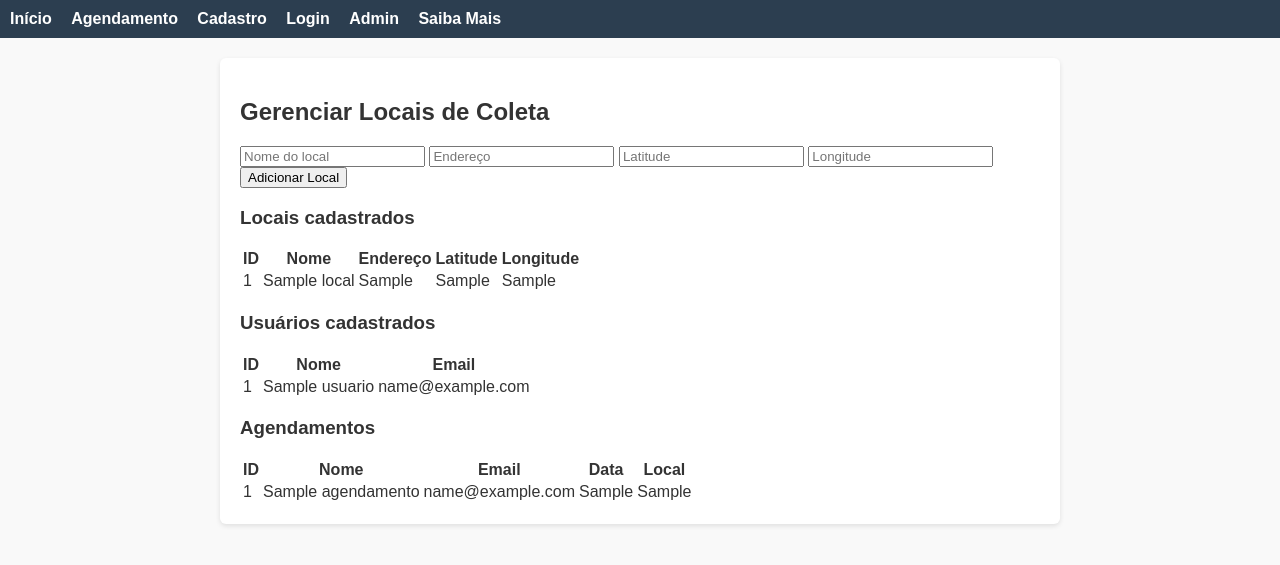
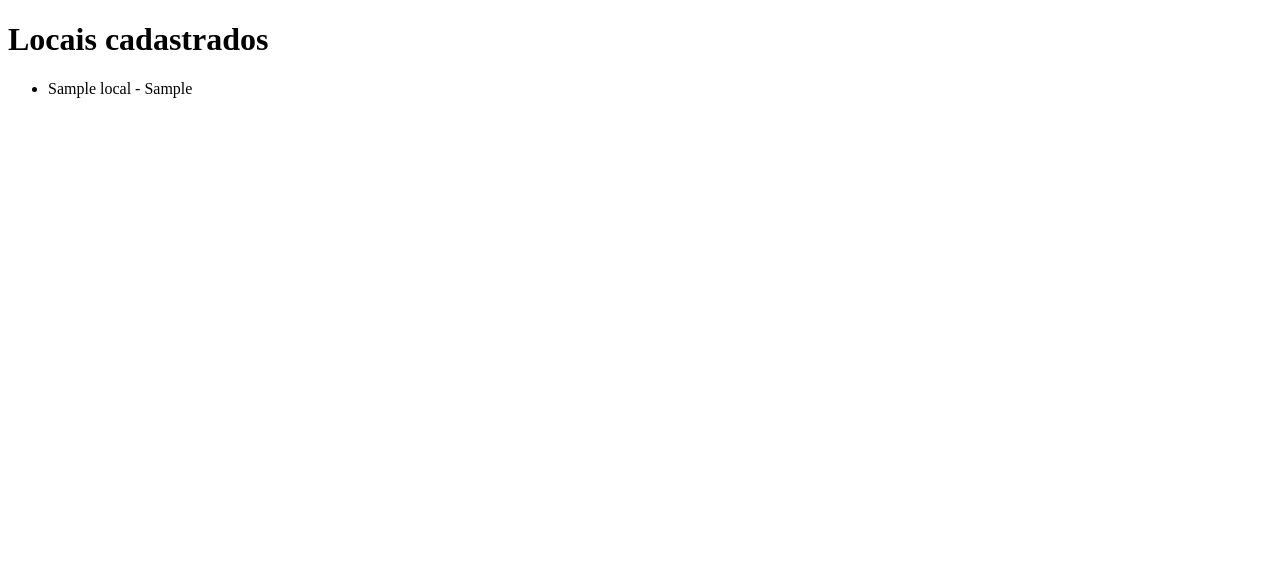
Before and after one commit to livia0506207os-netizen/EcoDescarte, a Flask app: page /admin/locais in a window 1280 px wide. Shown: the top 565 px of the page. Run offline with Flask 3, Linux system fonts and the light colour scheme; tables that the repository leaves empty hold one stand-in row (values such as "Sample post").

Commit message:
Correção admin e templates ajustados

```diff
--- a/app.py
+++ b/app.py
@@ -1,22 +1,18 @@
-from flask import Flask, render_template, request, redirect, url_for, session
+import os
+from flask import Flask, render_template, request, redirect, url_for, flash, session
 from flask_sqlalchemy import SQLAlchemy
-import os, json
+from werkzeug.security import generate_password_hash, check_password_hash
 
 app = Flask(__name__)
-app.secret_key = "segredo-super-seguro"
+app.secret_key = "chave-secreta"
 
-# Configuração do banco
-db_url = os.environ.get("DATABASE_URL")
-if db_url and db_url.startswith("postgres://"):
-    db_url = db_url.replace("postgres://", "postgresql+pg8000://")
-else:
-    db_url = "sqlite:///local.db"
+# Configuração do banco (Render usa variável DATABASE_URL)
+app.config['SQLALCHEMY_DATABASE_URI'] = os.environ.get("DATABASE_URL")
+app.config['SQLALCHEMY_TRACK_MODIFICATIONS'] = False
 
-app.config["SQLALCHEMY_DATABASE_URI"] = db_url
-app.config["SQLALCHEMY_TRACK_MODIFICATIONS"] = False
 db = SQLAlchemy(app)
 
-# Modelos
+# ----------------- MODELOS -----------------
 class Usuario(db.Model):
     id = db.Column(db.Integer, primary_key=True)
     nome = db.Column(db.String(100), nullable=False)
@@ -34,30 +30,28 @@ class Local(db.Model):
     id = db.Column(db.Integer, primary_key=True)
     nome = db.Column(db.String(100), nullable=False)
     endereco = db.Column(db.String(200), nullable=False)
-    latitude = db.Column(db.String(50), nullable=True)
-    longitude = db.Column(db.String(50), nullable=True)
+    latitude = db.Column(db.String(50))
+    longitude = db.Column(db.String(50))
 
+# Cria tabelas automaticamente
 with app.app_context():
     db.create_all()
 
-# Rotas
+# ----------------- ROTAS -----------------
 @app.route("/")
 def index():
     return render_template("index.html")
-
-@app.route("/saibamais")
-def saibamais():
-    return render_template("saibamais.html")
 
 @app.route("/cadastro", methods=["GET", "POST"])
 def cadastro():
     if request.method == "POST":
         nome = request.form["nome"]
         email = request.form["email"]
-        senha = request.form["senha"]
-        novo_usuario = Usuario(nome=nome, email=email, senha=senha)
-        db.session.add(novo_usuario)
+        senha = generate_password_hash(request.form["senha"])
+        usuario = Usuario(nome=nome, email=email, senha=senha)
+        db.session.add(usuario)
         db.session.commit()
+        flash("Usuário cadastrado com sucesso!", "success")
         return redirect(url_for("login"))
     return render_template("cadastro.html")
 
@@ -66,59 +60,45 @@ def login():
     if request.method == "POST":
         email = request.form["email"]
         senha = request.form["senha"]
-        usuario = Usuario.query.filter_by(email=email, senha=senha).first()
-        if usuario:
+        usuario = Usuario.query.filter_by(email=email).first()
+        if usuario and check_password_hash(usuario.senha, senha):
             session["usuario_id"] = usuario.id
+            flash("Login realizado com sucesso!", "success")
             return redirect(url_for("index"))
         else:
-            return "Login inválido"
+            flash("Email ou senha inválidos", "danger")
     return render_template("login.html")
-
-@app.route("/logout")
-def logout():
-    session.pop("usuario_id", None)
-    return redirect(url_for("index"))
 
 @app.route("/agendamento", methods=["GET", "POST"])
 def agendamento():
-    locais = Local.query.all()
     if request.method == "POST":
         nome = request.form["nome"]
         email = request.form["email"]
         data = request.form["data"]
         local = request.form["local"]
+        agendamento = Agendamento(nome=nome, email=email, data=data, local=local)
+        db.session.add(agendamento)
+        db.session.commit()
+        flash("Agendamento realizado com sucesso!", "success")
+        return redirect(url_for("index"))
+    locais = Local.query.all()
+    return render_template("agendamento.html", locais=locais)
 
-        novo_agendamento = Agendamento(nome=nome, email=email, data=data, local=local)
-        db.session.add(novo_agendamento)
-        db.session.commit()
-        return redirect(url_for("index"))
+@app.route("/admin/locais")
+def admin_locais():
+    locais = Local.query.all()
+    return render_template("admin_locais.html", locais=locais)
 
-    locais_json = json.dumps([{
-        "nome": l.nome,
-        "endereco": l.endereco,
-        "latitude": l.latitude,
-        "longitude": l.longitude
-    } for l in locais]) if locais else "[]"
+@app.route("/admin/agendamentos")
+def admin_agendamentos():
+    agendamentos = Agendamento.query.all()
+    return render_template("admin_agendamentos.html", agendamentos=agendamentos)
 
-    return render_template("agendamento.html", locais=locais, locais_json=locais_json)
+@app.route("/admin/usuarios")
+def admin_usuarios():
+    usuarios = Usuario.query.all()
+    return render_template("admin_usuarios.html", usuarios=usuarios)
 
-@app.route("/admin/locais", methods=["GET", "POST"])
-def admin_locais():
-    if request.method == "POST":
-        nome = request.form["nome"]
-        endereco = request.form["endereco"]
-        latitude = request.form.get("latitude")
-        longitude = request.form.get("longitude")
-        novo_local = Local(nome=nome, endereco=endereco, latitude=latitude, longitude=longitude)
-        db.session.add(novo_local)
-        db.session.commit()
-        return redirect(url_for("admin_locais"))
-
-    locais = Local.query.all()
-    usuarios = Usuario.query.all()
-    agendamentos = Agendamento.query.all()
-    return render_template("admin_locais.html", locais=locais, usuarios=usuarios, agendamentos=agendamentos)
-
+# ----------------- MAIN -----------------
 if __name__ == "__main__":
-    port = int(os.environ.get("PORT", 5000))
-    app.run(host="0.0.0.0", port=port)
+    app.run(debug=True)
--- a/templates/admin_locais.html
+++ b/templates/admin_locais.html
@@ -1,38 +1,19 @@
-{% extends "base.html" %}
-{% block title %}Admin - Locais{% endblock %}
-{% block content %}
-<section class="admin-section">
-    <h2>Gerenciar Locais de Coleta</h2>
-    <form method="POST">
-        <input type="text" name="nome" placeholder="Nome do local" required>
-        <input type="text" name="endereco" placeholder="Endereço" required>
-        <input type="text" name="latitude" placeholder="Latitude">
-        <input type="text" name="longitude" placeholder="Longitude">
-        <button type="submit">Adicionar Local</button>
-    </form>
-
-    <h3>Locais cadastrados</h3>
-    <table>
-        <tr><th>ID</th><th>Nome</th><th>Endereço</th><th>Latitude</th><th>Longitude</th></tr>
+<!DOCTYPE html>
+<html lang="pt-BR">
+<head>
+    <meta charset="UTF-8">
+    <title>Admin - Locais</title>
+</head>
+<body>
+    <h1>Locais cadastrados</h1>
+    {% if locais %}
+        <ul>
         {% for l in locais %}
-        <tr><td>{{ l.id }}</td><td>{{ l.nome }}</td><td>{{ l.endereco }}</td><td>{{ l.latitude }}</td><td>{{ l.longitude }}</td></tr>
+            <li>{{ l.nome }} - {{ l.endereco }}</li>
         {% endfor %}
-    </table>
-
-    <h3>Usuários cadastrados</h3>
-    <table>
-        <tr><th>ID</th><th>Nome</th><th>Email</th></tr>
-        {% for u in usuarios %}
-        <tr><td>{{ u.id }}</td><td>{{ u.nome }}</td><td>{{ u.email }}</td></tr>
-        {% endfor %}
-    </table>
-
-    <h3>Agendamentos</h3>
-    <table>
-        <tr><th>ID</th><th>Nome</th><th>Email</th><th>Data</th><th>Local</th></tr>
-        {% for a in agendamentos %}
-        <tr><td>{{ a.id }}</td><td>{{ a.nome }}</td><td>{{ a.email }}</td><td>{{ a.data }}</td><td>{{ a.local }}</td></tr>
-        {% endfor %}
-    </table>
-</section>
-{% endblock %}
+        </ul>
+    {% else %}
+        <p>Nenhum local cadastrado ainda.</p>
+    {% endif %}
+</body>
+</html>
```
Also changed, not shown: templates/admin_agendamentos.html (+19 -25 lines), templates/admin_usuarios.html (+19 -23 lines).
